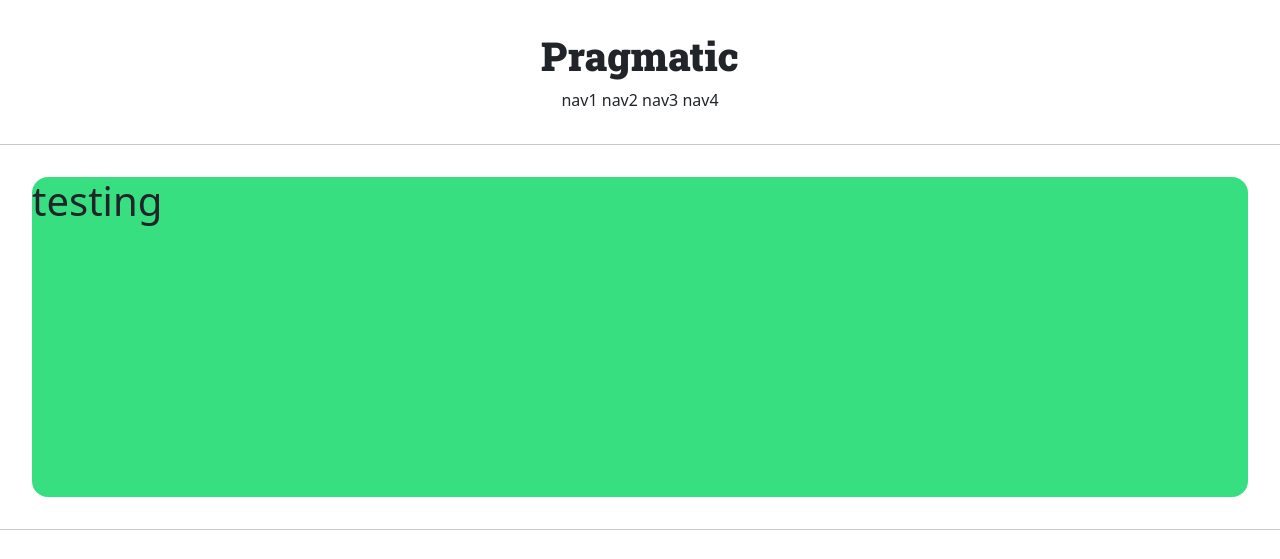
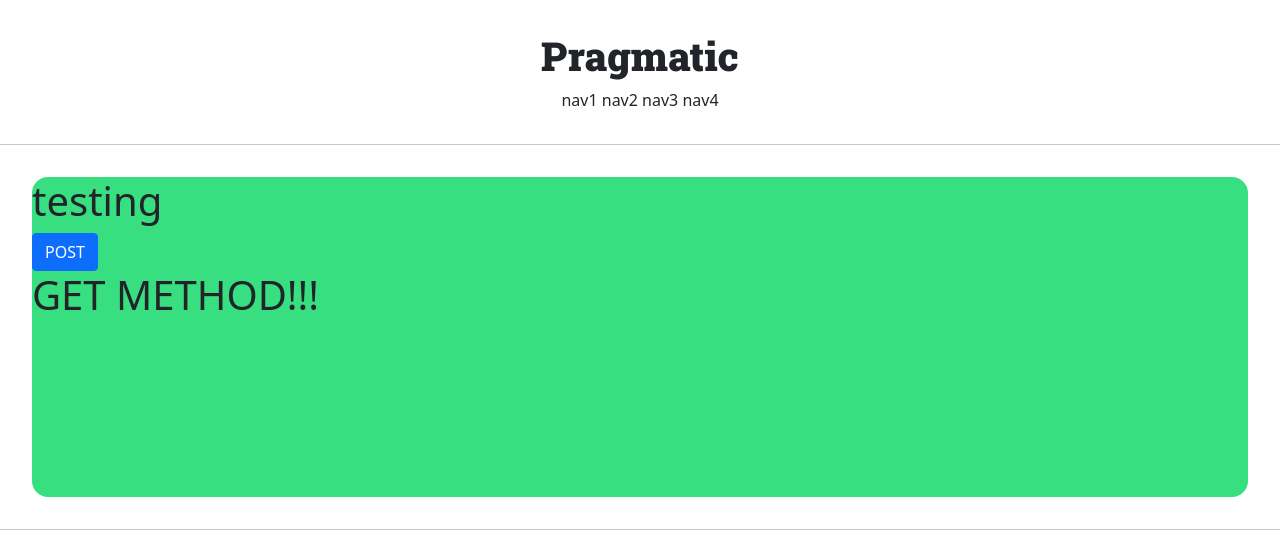
Before and after one commit to yesyeseo/Pinterest-Clone, a Django app: page /account/hello_world/ in a window 1280 px wide. Shown: the top 559 px of the page. Run offline with Django 3.2, Linux system fonts and the light colour scheme.

Commit message:
GET and POST

```diff
--- a/pargmatic/accountapp/templates/accountapp/hello_world.html
+++ b/pargmatic/accountapp/templates/accountapp/hello_world.html
@@ -7,6 +7,14 @@
             testing
         </h1>
 
+        <form action="/account/hello_world/" method="post">
+            {% csrf_token %}
+            <input type="submit" class="btn btn-primary" value="POST">
+        </form>
+
+        <h1>
+            {{text}}
+        </h1>
     </div>
 
 {% endblock %}
--- a/pargmatic/accountapp/views.py
+++ b/pargmatic/accountapp/views.py
@@ -4,4 +4,8 @@ from django.shortcuts import render
 # Create your views here.
 
 def hello_world(request):
-    return render(request, 'accountapp/hello_world.html')
+
+    if request.method == "POST":
+        return render(request, 'accountapp/hello_world.html', context={'text': 'POST METHOD!!!'})
+    else: # GET
+        return render(request, 'accountapp/hello_world.html', context={'text': 'GET METHOD!!!'})
```
